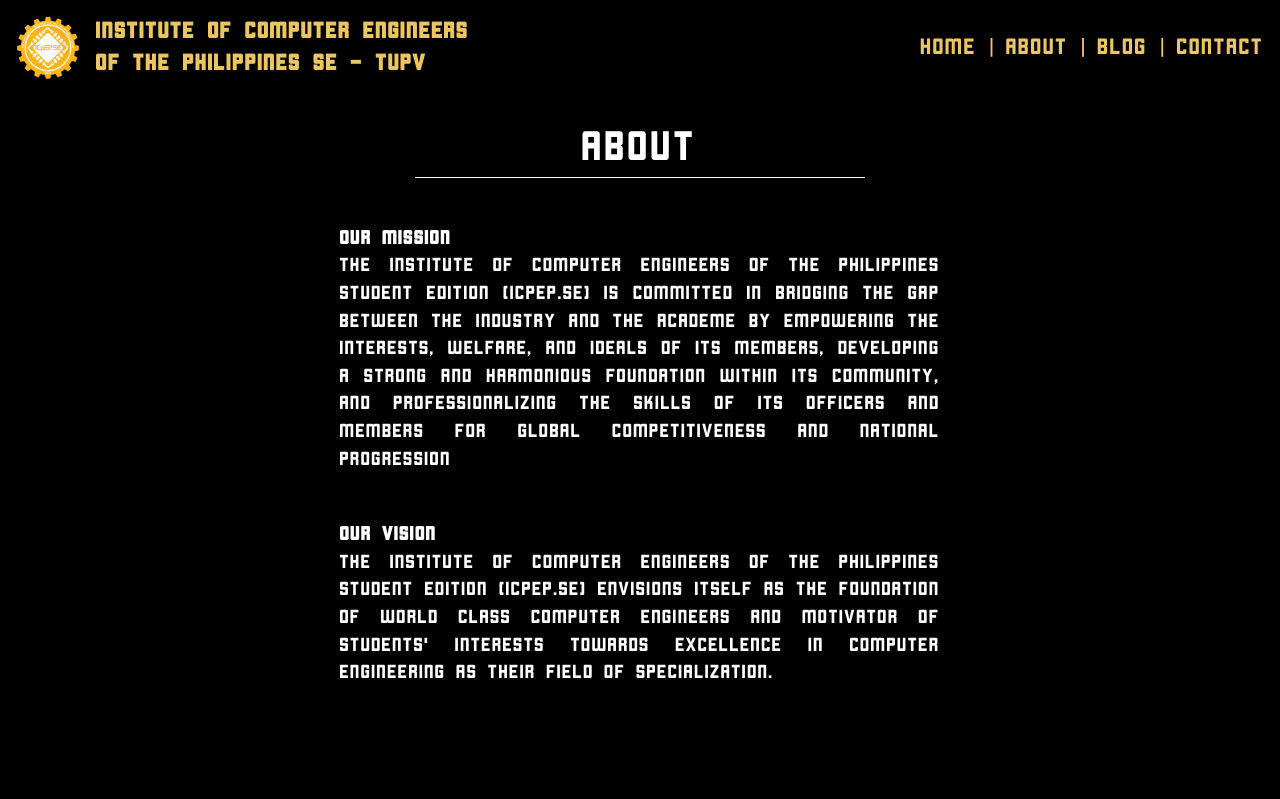
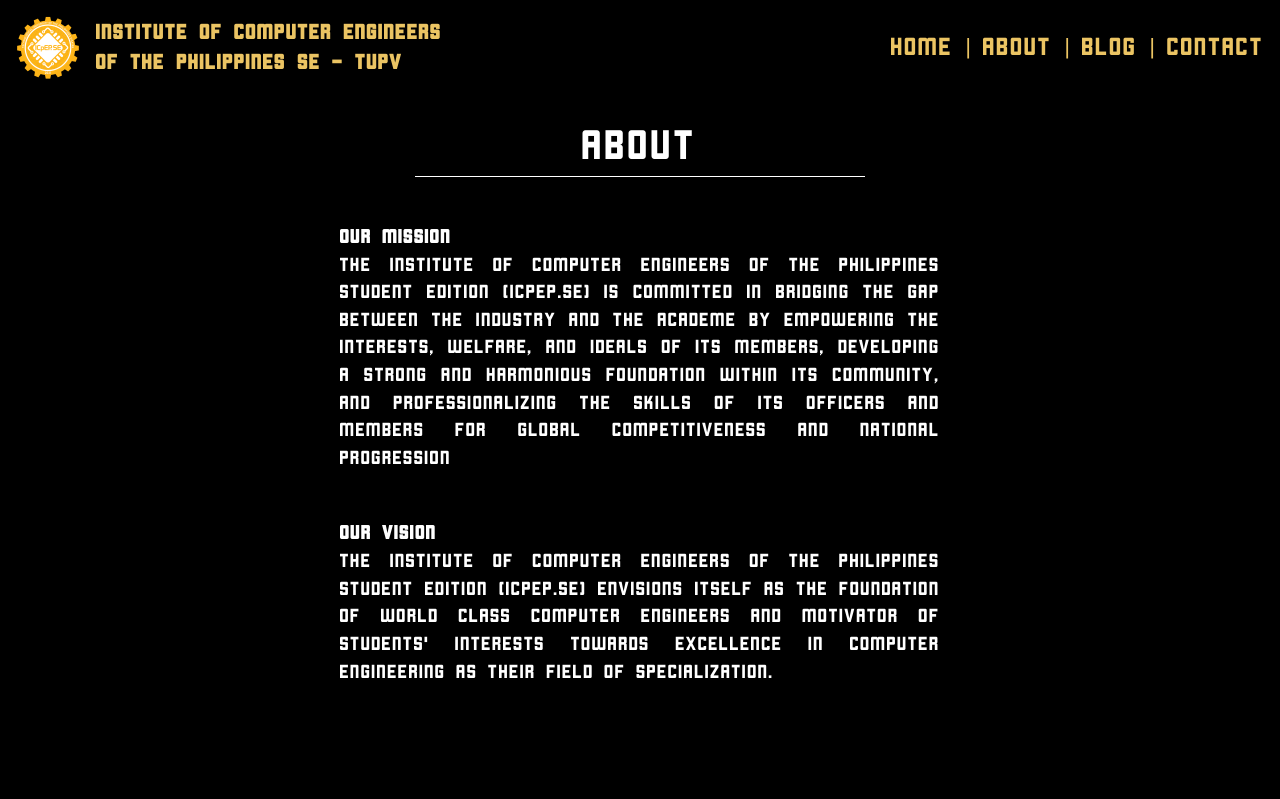
Before and after one commit to ICpEP-SE-TUPV/icpep-se-tupv, a React (Create React App) app: page /about in a window 1280 px wide. Shown: the top 799 px of the page. Built offline with nearby package versions, Linux system fonts and the light colour scheme.

Commit message:
chore: header responsive font size

```diff
--- a/src/pages/PageTemplate/style.scss
+++ b/src/pages/PageTemplate/style.scss
@@ -10,24 +10,23 @@
   flex-direction: column;
   padding: 16px;
   color: $color-primary;
-  font-size: .9em;
+}
+
+.page-header-brand {
+  display: flex;
+  align-items: center;
 
   span {
-    width: 374px;
+    max-width: 277px;
+    font-size: 1em;
     font-weight: bold;
     line-height: 1.5;
   }
 }
 
-.page-header-brand {
-  display: flex;
-  align-items: center;
-  font-size: 1.5em;
-}
-
 .page-header-nav {
   margin-top: 8px;
-  font-size: 1.5em;
+  font-size: 1.2em;
 }
 
 .page-header-nav-separator {
@@ -97,6 +96,13 @@
 }
 
 @media (min-width: map.get($grid-breakpoints, "lg")) {
+  .page-header-brand span {
+    max-width: 346px;
+    font-size: 1.25em;
+  }
+
+  .page-header-nav { font-size: 1.5em; }
+
   .section-title { max-width: 450px; }
   .section-title-long { max-width: 600px; }
   .section-more { padding: 0 256px; }
```
